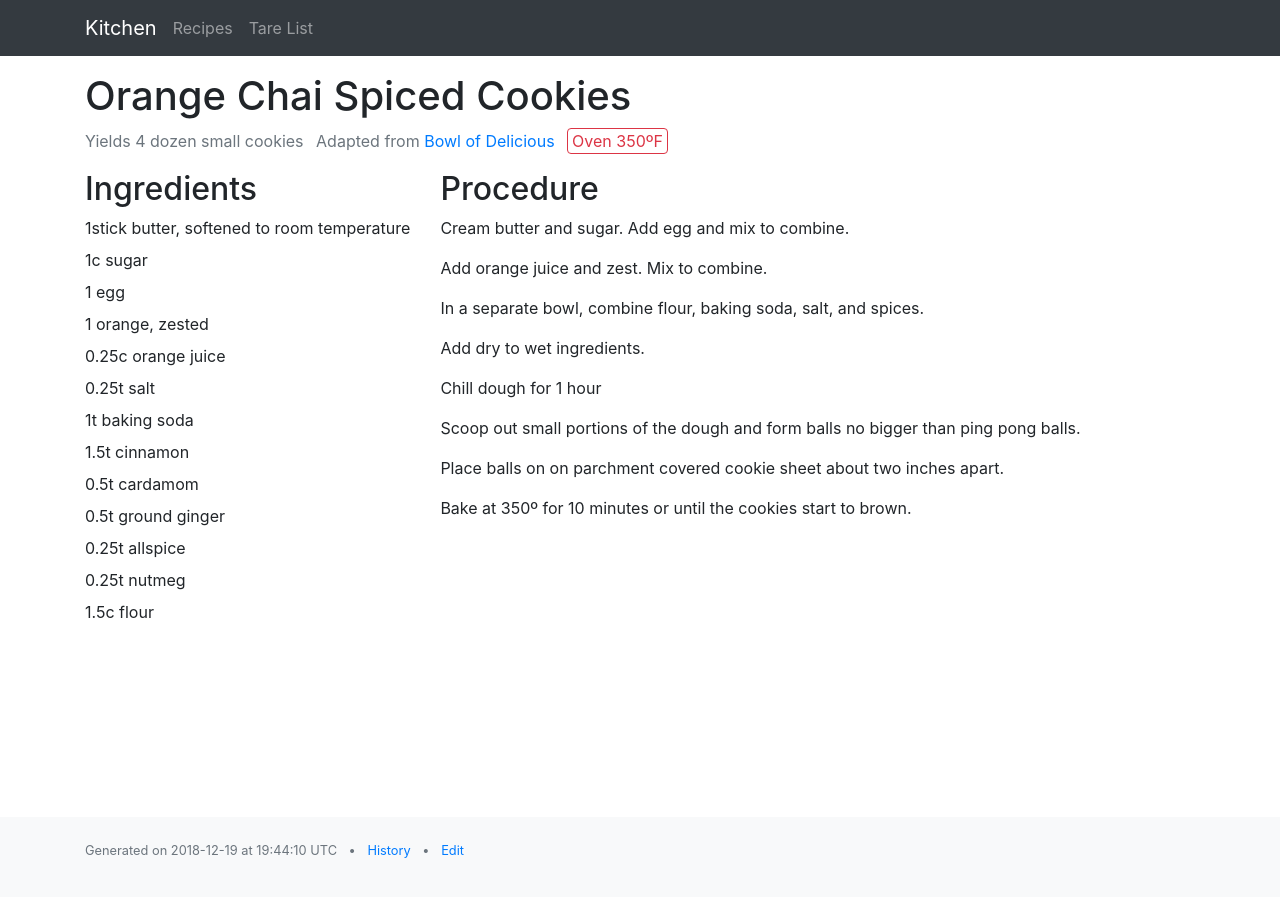
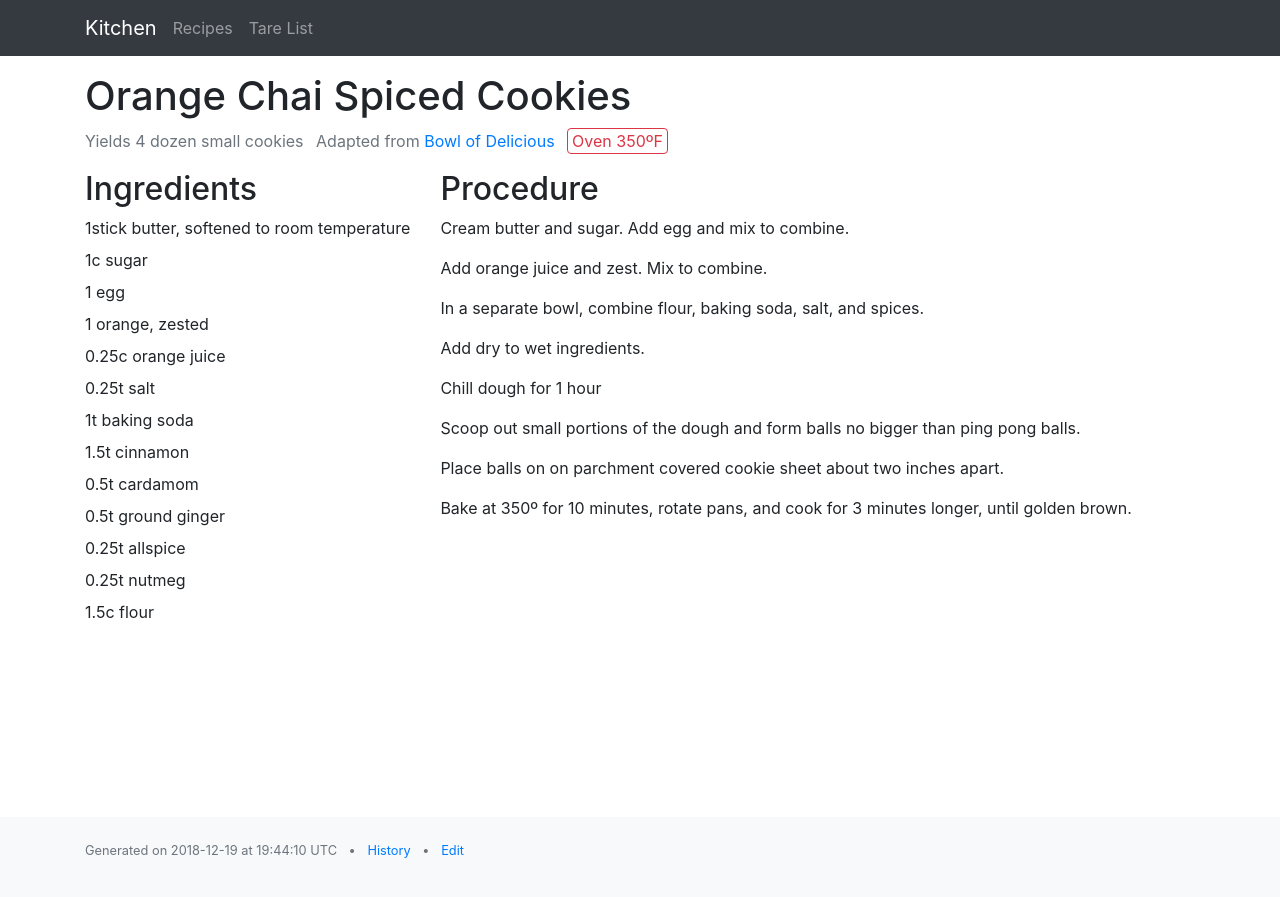
Before and after one commit to benburwell/kitchen, a Jekyll site: the page built from _recipes/orange-chai-cookies.md, in a window 1280 px wide. Shown: the top 897 px of the page. Built offline with Jekyll 4.4.1, drawn with Linux system fonts in a browser that asks for light colours.

Commit message:
Update orange-chai-cookies.md (#45)

```diff
--- a/_recipes/orange-chai-cookies.md
+++ b/_recipes/orange-chai-cookies.md
@@ -54,5 +54,5 @@ procedure:
   - Chill dough for 1 hour
   - Scoop out small portions of the dough and form balls no bigger than ping pong balls.
   - Place balls on on parchment covered cookie sheet about two inches apart.
-  - Bake at 350º for 10 minutes or until the cookies start to brown.
+  - Bake at 350º for 10 minutes, rotate pans, and cook for 3 minutes longer, until golden brown.
 ---
```
